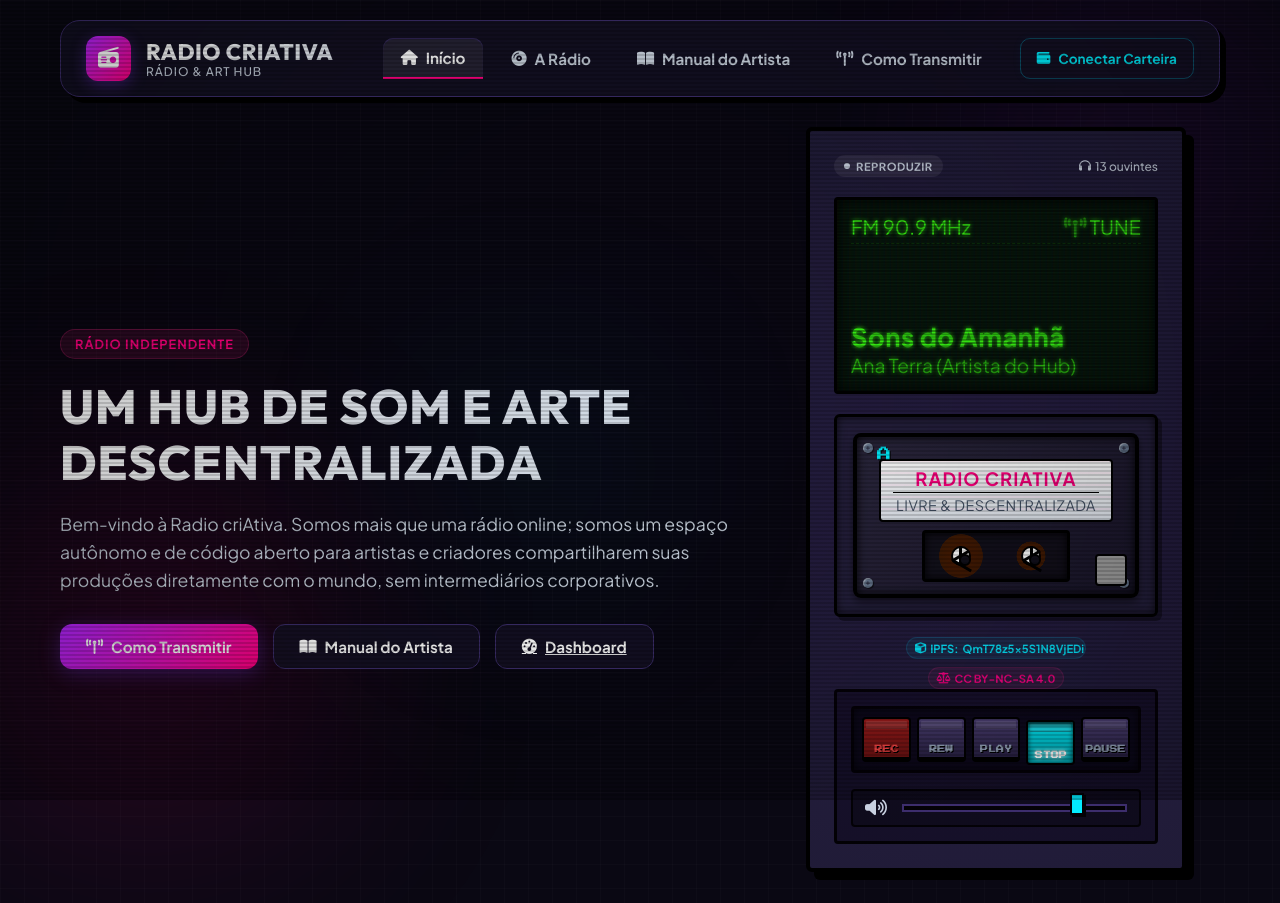
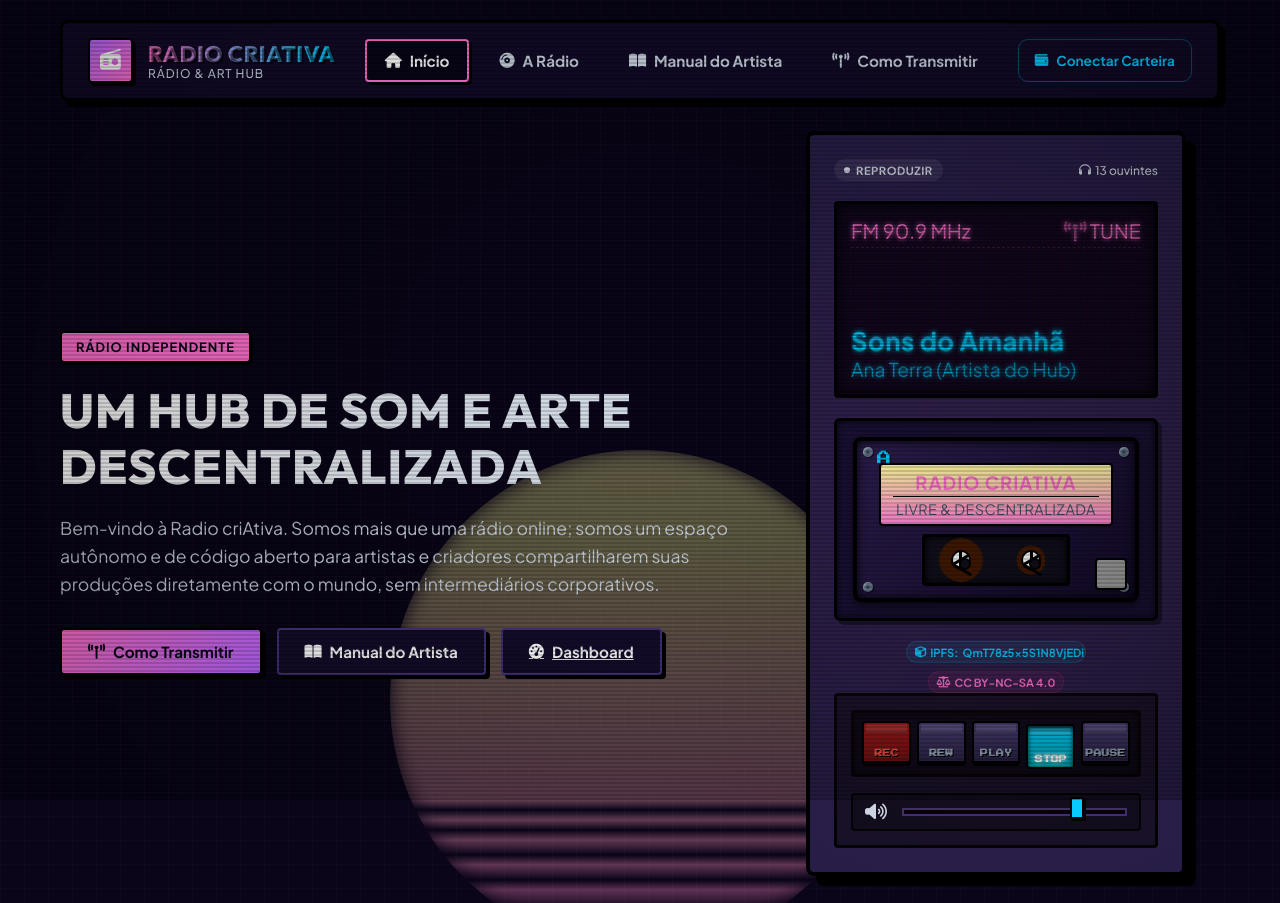
Before and after one commit to laranjaeragnarok2/Radio-CriAtiva, a plain HTML site: page index.html in a window 1280 px wide. Shown: the top 903 px of the page. Drawn offline with Linux system fonts and the light colour scheme; grey boxes are pictures that could not be loaded.

Commit message:
Design overhaul: Apply authentic Vaporwave & Retro-Cassette aesthetic with scrolling 3D grid and sunset decor

```diff
--- a/index.css
+++ b/index.css
@@ -1,23 +1,23 @@
-/* index.css - Retro 90s Tech Design System */
+/* index.css - Authentic Vaporwave & Retro-Cassette Design System */
 
 /* CSS Variables */
 :root {
-    --bg-primary: #0a0813; /* Deep analog purple-black */
-    --bg-secondary: #161226; /* Dark plastic casing */
-    --accent-purple: #b026ff; /* Neon Purple */
-    --accent-pink: #ff007f; /* Hot Pink */
-    --accent-blue: #00f0ff; /* Vaporwave Cyan */
-    --accent-green: #39ff14; /* Matrix Neon Green */
-    --accent-yellow: #ffb700; /* Tuner Orange/Yellow */
+    --bg-primary: #0a0518; /* Deep VHS midnight purple */
+    --bg-secondary: #140d2b; /* Tape deck plastic console casing */
+    --accent-purple: #b967ff; /* Classic Vaporwave Purple */
+    --accent-pink: #ff71ce; /* Neon Pink */
+    --accent-blue: #01cdfe; /* Neon Cyan */
+    --accent-green: #05ffa1; /* Mint Green */
+    --accent-yellow: #fffb96; /* Neon Yellow/Orange */
     --text-main: #ffffff;
     --text-muted: #cbd5e1;
-    --text-dark: #685e8a;
-    --glass-bg: rgba(22, 18, 38, 0.85); /* Semi-opaque box */
-    --glass-bg-hover: rgba(255, 255, 255, 0.05);
-    --glass-border: #3b2d69;
-    --glass-shadow: 6px 6px 0px #000000; /* Hard 90s shadow */
-    --glow-purple: rgba(176, 38, 255, 0.4);
-    --glow-pink: rgba(255, 0, 127, 0.4);
+    --text-dark: #7a6e9f;
+    --glass-bg: rgba(20, 13, 43, 0.9); /* Solid retro dashboard card background */
+    --glass-bg-hover: rgba(255, 255, 255, 0.08);
+    --glass-border: #44327a; /* Neon outline borders */
+    --glass-shadow: 6px 6px 0px #000000; /* Flat solid drop shadows */
+    --glow-purple: rgba(185, 103, 255, 0.35);
+    --glow-pink: rgba(255, 113, 206, 0.35);
     --retro-border: 3px solid #000000;
 }
 
@@ -61,38 +61,61 @@ a:hover {
     color: var(--accent-purple);
 }
 
-/* Background Glow Effects */
-.bg-glow {
+/* Vaporwave Background Elements */
+.retro-grid {
     position: fixed;
-    border-radius: 50%;
-    filter: blur(120px);
-    z-index: -1;
+    top: 0;
+    left: 0;
+    width: 100vw;
+    height: 100vh;
+    background-image:
+        linear-gradient(var(--grid-color) 1px, transparent 1px),
+        linear-gradient(90deg, var(--grid-color) 1px, transparent 1px);
+    background-size: 50px 50px;
+    background-position: center;
+    z-index: -2;
     pointer-events: none;
-    opacity: 0.6;
-}
-
-.bg-glow-1 {
-    width: 400px;
-    height: 400px;
-    background: radial-gradient(circle, var(--glow-purple) 0%, transparent 70%);
-    top: -50px;
-    right: -50px;
-}
-
-.bg-glow-2 {
+    transform: perspective(600px) rotateX(60deg) translateY(-30%);
+    transform-origin: top center;
+    opacity: 0.7;
+    animation: grid-scroll 24s linear infinite;
+}
+
+@keyframes grid-scroll {
+    from { background-position: 0 0; }
+    to { background-position: 0 100%; }
+}
+
+.vaporwave-sun {
+    position: fixed;
+    bottom: -150px;
+    left: 50%;
+    transform: translateX(-50%);
     width: 500px;
     height: 500px;
-    background: radial-gradient(circle, var(--glow-pink) 0%, transparent 70%);
-    bottom: -100px;
-    left: -100px;
-}
-
-.bg-glow-3 {
-    width: 300px;
-    height: 300px;
-    background: radial-gradient(circle, rgba(6, 182, 212, 0.25) 0%, transparent 70%);
-    top: 40%;
-    left: 30%;
+    border-radius: 50%;
+    background: linear-gradient(to top, var(--accent-pink), var(--accent-yellow) 80%);
+    z-index: -3;
+    pointer-events: none;
+    opacity: 0.35;
+    filter: blur(10px);
+    /* Classic scanline bars cut out of the sun */
+    mask-image: linear-gradient(to bottom,
+        rgba(0,0,0,1) 0%, rgba(0,0,0,1) 70%,
+        rgba(0,0,0,0) 72%, rgba(0,0,0,1) 74%,
+        rgba(0,0,0,0) 76%, rgba(0,0,0,1) 78%,
+        rgba(0,0,0,0) 81%, rgba(0,0,0,1) 83%,
+        rgba(0,0,0,0) 86%, rgba(0,0,0,1) 88%,
+        rgba(0,0,0,0) 92%, rgba(0,0,0,1) 94%,
+        rgba(0,0,0,0) 100%);
+    -webkit-mask-image: linear-gradient(to bottom,
+        rgba(0,0,0,1) 0%, rgba(0,0,0,1) 70%,
+        rgba(0,0,0,0) 72%, rgba(0,0,0,1) 74%,
+        rgba(0,0,0,0) 76%, rgba(0,0,0,1) 78%,
+        rgba(0,0,0,0) 81%, rgba(0,0,0,1) 83%,
+        rgba(0,0,0,0) 86%, rgba(0,0,0,1) 88%,
+        rgba(0,0,0,0) 92%, rgba(0,0,0,1) 94%,
+        rgba(0,0,0,0) 100%);
 }
 
 /* Layout Container */
@@ -111,11 +134,11 @@ a:hover {
     justify-content: space-between;
     align-items: center;
     padding: 15px 25px;
-    border-radius: 20px;
+    border-radius: 8px; /* Boxy 90s console structure */
     background: var(--glass-bg);
     backdrop-filter: blur(12px);
-    border: 1px solid var(--glass-border);
-    box-shadow: var(--glass-shadow);
+    border: 3px solid #000000;
+    box-shadow: 6px 6px 0px #000000;
     margin-bottom: 30px;
     z-index: 100;
 }
@@ -130,22 +153,24 @@ a:hover {
     width: 45px;
     height: 45px;
     background: linear-gradient(135deg, var(--accent-purple), var(--accent-pink));
-    border-radius: 12px;
+    border: 2.5px solid #000000;
+    border-radius: 4px;
     display: flex;
     align-items: center;
     justify-content: center;
     color: white;
     font-size: 1.3rem;
-    box-shadow: 0 4px 15px rgba(124, 58, 237, 0.4);
+    box-shadow: 3px 3px 0px #000000;
 }
 
 .logo-text h1 {
     font-size: 1.4rem;
     font-weight: 800;
     letter-spacing: 0.5px;
-    background: linear-gradient(to right, #ffffff, #e2e8f0);
+    background: linear-gradient(to right, var(--accent-pink), var(--accent-blue));
     -webkit-background-clip: text;
     -webkit-text-fill-color: transparent;
+    text-shadow: 2px 2px 0px rgba(0,0,0,0.5);
 }
 
 .logo-text span {
@@ -168,27 +193,29 @@ a:hover {
     border: none;
     color: var(--text-muted);
     padding: 10px 18px;
-    border-radius: 10px;
+    border-radius: 4px;
     font-size: 0.95rem;
     font-weight: 600;
     cursor: pointer;
-    transition: all 0.3s cubic-bezier(0.4, 0, 0.2, 1);
+    transition: all 0.3s ease;
     display: flex;
     align-items: center;
     gap: 8px;
+    border: 2.5px solid transparent;
 }
 
 .nav-btn:hover {
     color: var(--text-main);
     background: var(--glass-bg-hover);
+    border-color: var(--glass-border);
 }
 
 .nav-btn.active {
     color: white;
-    background: rgba(255, 255, 255, 0.08);
-    box-shadow: inset 0 1px 1px var(--glass-border);
-    border-bottom: 2px solid var(--accent-pink);
-    border-radius: 10px 10px 0 0;
+    background: var(--bg-primary);
+    border: 2.5px solid var(--accent-pink);
+    box-shadow: 3px 3px 0px #000000;
+    border-radius: 4px;
 }
 
 /* App Content Sections */
@@ -237,23 +264,23 @@ a:hover {
 
 .badge {
     padding: 6px 14px;
-    border-radius: 20px;
+    border-radius: 4px;
     font-size: 0.8rem;
     font-weight: 700;
     text-transform: uppercase;
     letter-spacing: 1px;
+    border: 2px solid #000000;
+    box-shadow: 2px 2px 0px #000000;
 }
 
 .badge-accent {
-    background: rgba(219, 39, 119, 0.15);
-    color: var(--accent-pink);
-    border: 1px solid rgba(219, 39, 119, 0.3);
+    background: var(--accent-pink);
+    color: #0b0716;
 }
 
 .badge-live {
-    background: rgba(239, 68, 68, 0.15);
-    color: #ef4444;
-    border: 1px solid rgba(239, 68, 68, 0.3);
+    background: var(--accent-blue);
+    color: #0b0716;
     animation: pulseRed 2.5s infinite;
 }
 
@@ -286,42 +313,56 @@ a:hover {
 /* Buttons */
 .btn {
     padding: 12px 26px;
-    border-radius: 12px;
+    border-radius: 4px; /* Boxy retro style */
     font-size: 0.95rem;
     font-weight: 700;
     cursor: pointer;
-    transition: all 0.3s cubic-bezier(0.4, 0, 0.2, 1);
+    transition: all 0.15s ease;
     display: flex;
     align-items: center;
     gap: 8px;
-    border: none;
+    border: 2.5px solid #000000;
+    text-shadow: none;
 }
 
 .btn-primary {
-    background: linear-gradient(135deg, var(--accent-purple), var(--accent-pink));
-    color: white;
-    box-shadow: 0 4px 20px rgba(124, 58, 237, 0.35);
+    background: linear-gradient(135deg, var(--accent-pink), var(--accent-purple));
+    color: #0b0716; /* High contrast dark text */
+    box-shadow: 4px 4px 0px #000000;
 }
 
 .btn-primary:hover {
-    transform: translateY(-2px);
-    box-shadow: 0 6px 24px rgba(124, 58, 237, 0.5);
+    transform: translate(-2px, -2px);
+    box-shadow: 6px 6px 0px #000000;
+}
+
+.btn-primary:active {
+    transform: translate(2px, 2px);
+    box-shadow: 2px 2px 0px #000000;
 }
 
 .btn-secondary {
-    background: var(--glass-bg);
+    background: var(--bg-secondary);
     color: var(--text-main);
-    border: 1px solid var(--glass-border);
+    border: 2.5px solid var(--glass-border);
+    box-shadow: 4px 4px 0px #000000;
 }
 
 .btn-secondary:hover {
-    background: rgba(255, 255, 255, 0.08);
-    transform: translateY(-2px);
+    background: var(--glass-bg-hover);
+    transform: translate(-2px, -2px);
+    box-shadow: 6px 6px 0px #000000;
+    border-color: var(--accent-blue);
+}
+
+.btn-secondary:active {
+    transform: translate(2px, 2px);
+    box-shadow: 2px 2px 0px #000000;
 }
 
 .btn-sm {
     padding: 7px 14px;
-    border-radius: 8px;
+    border-radius: 4px;
     font-size: 0.8rem;
 }
 
@@ -330,7 +371,7 @@ a:hover {
     height: 42px;
     padding: 0;
     justify-content: center;
-    border-radius: 10px;
+    border-radius: 4px;
 }
 
 /* CRT Scanline Overlay */
@@ -384,11 +425,11 @@ body::after {
 .player-card {
     width: 100%;
     max-width: 380px;
-    background: #1f1b35;
+    background: #241c44; /* Retro tape deck case */
     border: 4px solid #000000;
-    border-radius: 6px;
+    border-radius: 8px;
     padding: 24px;
-    box-shadow: 8px 8px 0px #000000;
+    box-shadow: 10px 10px 0px #000000; /* Solid flat 90s shadow */
     position: relative;
     overflow: hidden;
 }
@@ -400,7 +441,7 @@ body::after {
     left: -50%;
     width: 200%;
     height: 200%;
-    background: radial-gradient(circle, rgba(124, 58, 237, 0.08) 0%, transparent 60%);
+    background: radial-gradient(circle, rgba(255, 113, 206, 0.08) 0%, transparent 60%);
     pointer-events: none;
 }
 
@@ -430,9 +471,9 @@ body::after {
 }
 
 .live-indicator.online {
-    background: rgba(239, 68, 68, 0.15);
-    color: #ef4444;
-    border: 1px solid rgba(239, 68, 68, 0.2);
+    background: rgba(255, 113, 206, 0.15);
+    color: var(--accent-pink);
+    border: 1px solid rgba(255, 113, 206, 0.2);
 }
 
 .live-dot {
@@ -443,8 +484,8 @@ body::after {
 }
 
 .live-indicator.online .live-dot {
-    background-color: #ef4444;
-    box-shadow: 0 0 8px #ef4444;
+    background-color: var(--accent-pink);
+    box-shadow: 0 0 8px var(--accent-pink);
     animation: livePulse 1.5s infinite;
 }
 
@@ -464,7 +505,7 @@ body::after {
 
 /* --- 90s LCD Screen Styling --- */
 .player-lcd-screen {
-    background: #081a0e; /* Dark green matrix display */
+    background: #150821; /* Retro cyberpunk deep neon screen */
     border: 3px solid #000000;
     box-shadow: inset 0 0 15px rgba(0, 0, 0, 0.9);
     padding: 14px;
@@ -492,10 +533,10 @@ body::after {
     align-items: center;
     font-family: 'VT323', monospace;
     font-size: 1.25rem;
-    color: var(--accent-green);
-    text-shadow: 0 0 4px var(--accent-green);
+    color: var(--accent-pink); /* Neon Pink */
+    text-shadow: 0 0 5px var(--accent-pink);
     margin-bottom: 8px;
-    border-bottom: 1px dashed rgba(57, 255, 20, 0.2);
+    border-bottom: 1px dashed rgba(255, 113, 206, 0.25);
     padding-bottom: 4px;
 }
 
@@ -523,8 +564,8 @@ body::after {
 .lcd-metadata {
     font-family: 'VT323', monospace;
     text-align: left;
-    color: var(--accent-green);
-    text-shadow: 0 0 4px var(--accent-green);
+    color: var(--accent-blue);
+    text-shadow: 0 0 5px var(--accent-blue);
 }
 
 .lcd-track-title {
@@ -547,7 +588,7 @@ body::after {
 
 /* --- 90s Cassette Tape Deck --- */
 .cassette-deck-container {
-    background: #25203d; /* Matte plastic casing */
+    background: #1b1236; /* Matte plastic casing */
     border: 3px solid #000000;
     border-radius: 6px;
     padding: 16px;
@@ -559,7 +600,7 @@ body::after {
 .cassette-shell {
     width: 100%;
     height: 165px;
-    background: linear-gradient(135deg, #2b273d, #1a162b);
+    background: linear-gradient(135deg, #2d1e4e, #140b2b);
     border: 4px solid #000;
     border-radius: 8px;
     position: relative;
@@ -604,16 +645,18 @@ body::after {
 }
 
 .cassette-label {
-    background: #f1f5f9;
+    background: var(--accent-pink);
     border: 2.5px solid #000;
     border-radius: 4px;
     padding: 6px 12px;
-    color: #12101b;
+    color: #0b0716; /* Deep dark text */
     text-align: center;
     font-family: 'VT323', monospace;
     position: relative;
     z-index: 5;
-    background-image: repeating-linear-gradient(0deg, transparent, transparent 10px, rgba(255, 0, 127, 0.05) 10px, rgba(255, 0, 127, 0.05) 12px), linear-gradient(180deg, #ffffff, #e2e8f0);
+    background-image:
+        repeating-linear-gradient(0deg, rgba(255, 255, 255, 0.15), rgba(255, 255, 255, 0.15) 8px, transparent 8px, transparent 10px),
+        linear-gradient(180deg, var(--accent-yellow), var(--accent-pink));
     margin: 10px 10px 0 10px;
 }
 
--- a/index.html
+++ b/index.html
@@ -17,10 +17,10 @@
 <body>
     <!-- Retro CRT Scanline Overlay -->
     <div class="crt-overlay"></div>
-    <!-- Background Blur Decorative Circles -->
-    <div class="bg-glow bg-glow-1"></div>
-    <div class="bg-glow bg-glow-2"></div>
-    <div class="bg-glow bg-glow-3"></div>
+    <!-- Vaporwave Scrolling Retro Grid -->
+    <div class="retro-grid"></div>
+    <!-- Vaporwave Sun Background Decor -->
+    <div class="vaporwave-sun"></div>
 
     <div class="app-container">
         <!-- Header / Navigation -->
```
